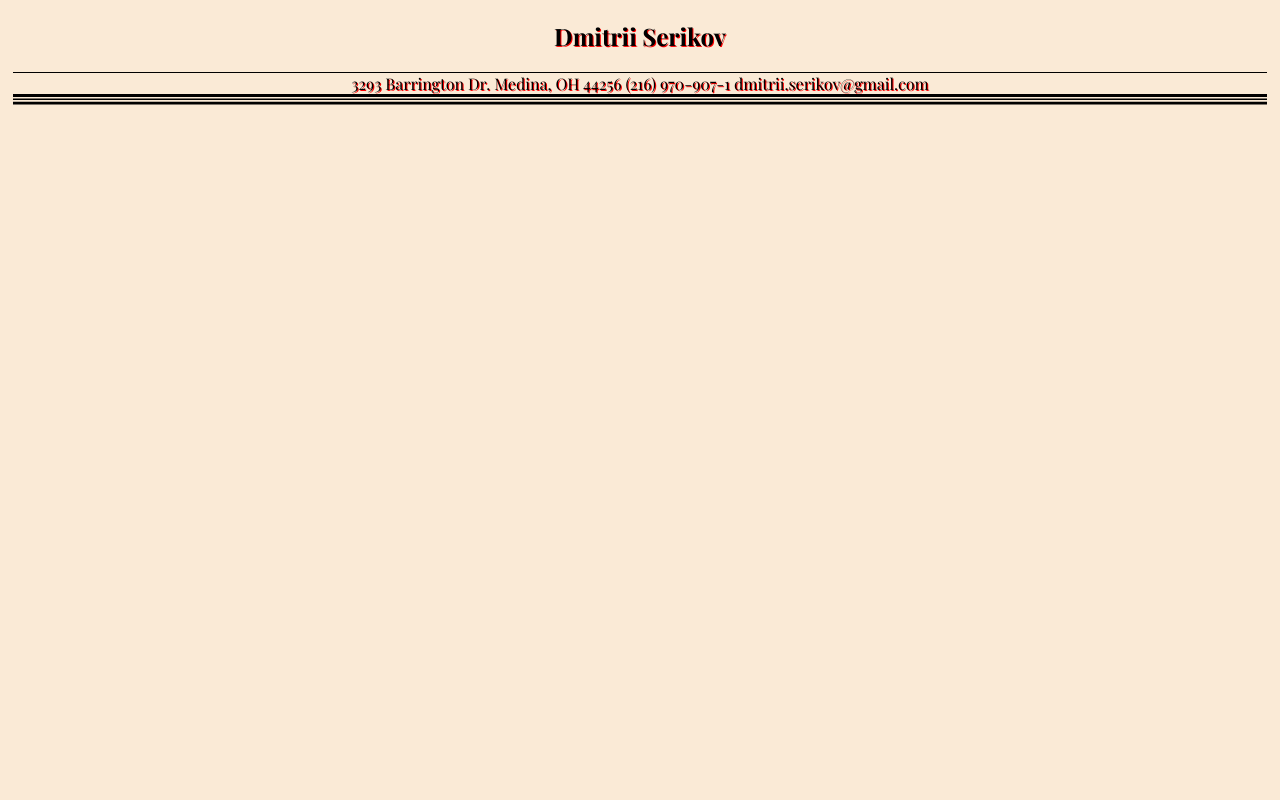
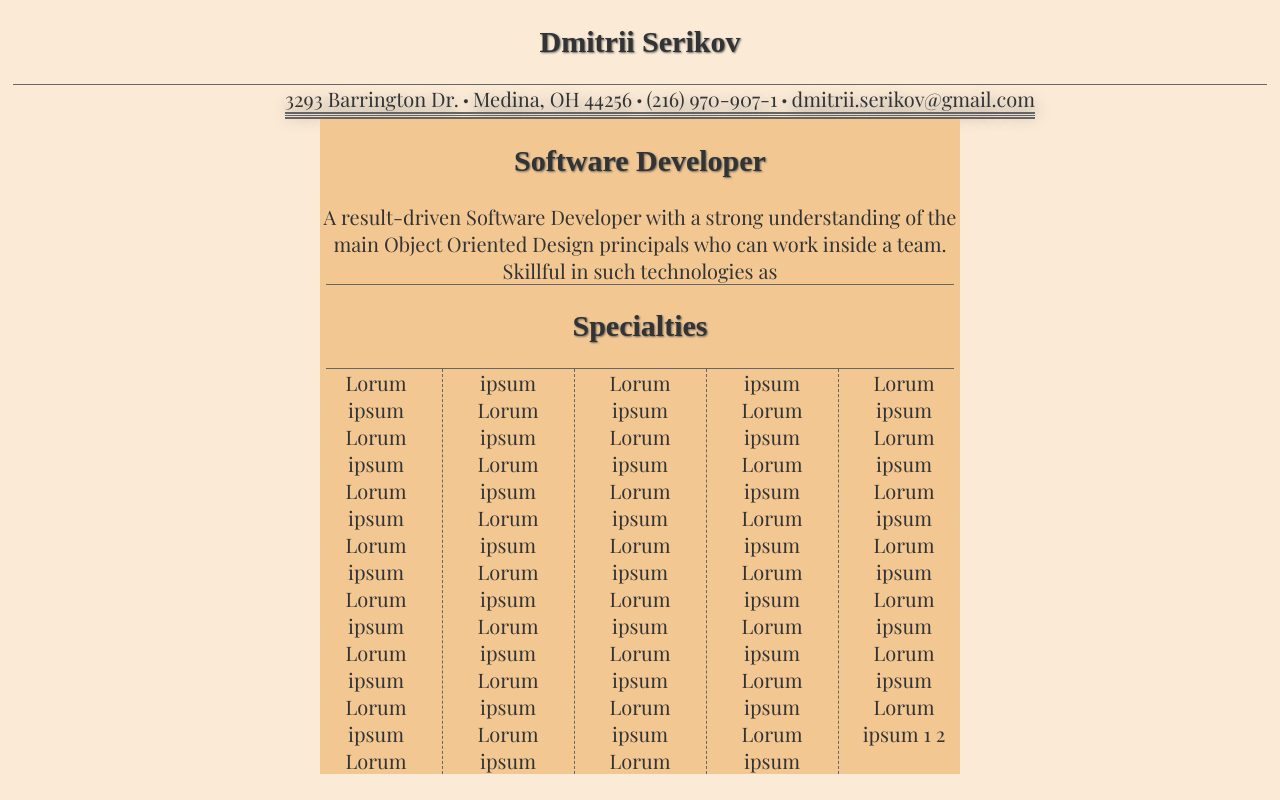
Before and after one commit to DmitriiSer/MyFirstPer, a website: page Resume/index.html in a window 1280 px wide. Drawn offline with nearby package versions, Linux system fonts and the light colour scheme; a web font is replaced by a local one.

Commit message:
Code improvements. Was experimenting with columns inside a div

```diff
--- a/Resume/index.html
+++ b/Resume/index.html
@@ -1,8 +1,8 @@
 <!DOCTYPE html>
 <html>
     <head>
-        <!--fonts-->
-        <link href='http://fonts.googleapis.com/css?family=Playfair+Display:400,700,900|Droid+Serif' rel='stylesheet' type='text/css'>
+        <!--meta-->
+        <meta charset="utf-8">
         <!--stylesheets-->
         <link rel="stylesheet" href="styles.css">
         <!--scripts-->
@@ -12,16 +12,28 @@
         <script src="scripts.js"></script>
     </head>
     <body>
-        <section class="heading">
+        <section id="heading">
             <h1>Dmitrii Serikov</h1>
             <hr>
-            <section class="address">
-                <div>3293 Barrington Dr.</div>
-                <div>Medina, OH 44256</div>
-                <div>(216) 970-907-1</div>
-                <div>dmitrii.serikov@gmail.com</div>
-            </section>
-            <hr class="triple">
+            <ul>
+                <li>3293 Barrington Dr.<i class="fa fa-certificate"></i></li>
+                <li>Medina, OH 44256<i class="fa fa-certificate"></i></li>
+                <li>(216) 970-907-1<i class="fa fa-certificate"></i></li>
+                <li>dmitrii.serikov@gmail.com</li>
+                <hr class="triple">
+            </ul>
         </section> <!--heading-->
+        <section id="objective">
+            <h1>Software Developer</h1>
+            A result-driven Software Developer with a strong understanding of the main Object Oriented Design principals who can work inside a team. Skillful in such technologies as
+            <hr>
+            <h2>Specialties</h2>
+            <hr>
+            <div class="columns">
+                Lorum ipsum Lorum ipsum Lorum ipsum Lorum ipsum Lorum ipsum Lorum ipsum Lorum ipsum Lorum ipsum Lorum ipsum Lorum ipsum Lorum ipsum Lorum ipsum Lorum ipsum Lorum ipsum Lorum ipsum Lorum ipsum Lorum ipsum Lorum ipsum Lorum ipsum Lorum ipsum Lorum ipsum Lorum ipsum Lorum ipsum Lorum ipsum Lorum ipsum Lorum ipsum Lorum ipsum Lorum ipsum Lorum ipsum Lorum ipsum Lorum ipsum Lorum ipsum Lorum ipsum Lorum ipsum Lorum ipsum Lorum ipsum Lorum ipsum
+                <tr>1</tr>
+                <tr>2</tr>
+            </div>
+        </section> <!--objective-->
     </body>
 </html>
--- a/Resume/sass/_base.scss
+++ /dev/null
@@ -1,32 +0,0 @@
-html, body {
-    margin: auto;
-    font-family: 'Playfair Display', serif;
-    text-align: center;
-    background-color: $backgroundColor;
-    text-shadow: 1px 1px red;
-}
-
-hr {
-    margin: auto;
-    width: 98%;
-    height: 1px;
-    background: $hrColor;
-    border-width: 0;
-/*    box-shadow: 4px 4px 0px gray;*/
-}
-hr.triple {
-    height: $hrTripleHeight;
-    box-shadow: 0px ($hrTripleHeight / 2) $backgroundColor, 0px $hrTripleHeight $hrColor, 0px ($hrTripleHeight * 1.5) $backgroundColor, 0px ($hrTripleHeight * 2.5) $hrColor;
-}
-.heading {
-    /*    display: block;*/
-}
-
-.address {
-    /*    display: block;*/
-    /*    float: left;*/
-}
-
-.address>div {
-    display: inline-block;
-}
--- /dev/null
+++ b/Resume/sass/_imports.scss
@@ -0,0 +1,12 @@
+@import "compass";
+//@import "compass/reset/utilities";
+@import "compass/css3/columns";
+@import "compass/typography/vertical_rhythm"
+@import "susy";
+
+//font imports
+@import url('http://fonts.googleapis.com/css?family=Playfair+Display:400,700,900|Droid+Serif');
+//icon imports
+@import url('http://maxcdn.bootstrapcdn.com/font-awesome/4.3.0/css/font-awesome.min.css');
+//
+@import "variables";
--- a/Resume/sass/_variables.scss
+++ b/Resume/sass/_variables.scss
@@ -1,6 +1,15 @@
+//fonts
+$fontHeaders: 'Droid Serif', serif;
+$fontPrimary: 'Playfair Display', serif;
 //colors
 $backgroundColor: #faead6;
-$hrColor: #000000;
+$textColor: #333;
+$textShadowColor: lighten($textColor, 20);
+$hrColor: $textShadowColor;
+$listItemHoverColor: rgba(166, 214, 230, 0.3);
 
 //measurements
-$hrTripleHeight: 3px;
+$hrTripleHeight: 2px;
+
+//compass default variables
+$base-font-size: 16px;
--- a/Resume/sass/styles.scss
+++ b/Resume/sass/styles.scss
@@ -1,5 +1,63 @@
-@import "compass";
-@import "susy";
+@import "imports";
 
-@import "variables";
-@import "base";
+html, body {
+    margin: auto;
+    font-family: $fontPrimary;
+    font-size: 62.5%;
+    text-align: center;
+    background-color: $backgroundColor;
+    color: $textColor;
+}
+#{headings()} {
+    font-family: $fontHeaders;
+    text-shadow: 1px 1px 2px $textShadowColor;
+}
+section {
+    font-family: $fontPrimary;
+    font-size: 2rem;
+}
+hr {
+    margin: auto;
+    width: 98%;
+    height: 1px;
+    background: $hrColor;
+    border-width: 0;
+}
+hr.triple {
+    height: $hrTripleHeight;
+    box-shadow: 0px ($hrTripleHeight / 2) $backgroundColor, 0px $hrTripleHeight $hrColor, 0px ($hrTripleHeight * 1.5) $backgroundColor, 0px ($hrTripleHeight * 2.5) $hrColor;
+}
+#heading {
+    ul {
+        display: inline-block;
+        margin: auto;
+        li {
+            display: inline;
+            float: left;
+            cursor: pointer;
+            text-shadow: 0px 8px 16px $textShadowColor;
+        }
+        li:hover {
+            background-color: $listItemHoverColor;
+        }
+        i {
+            vertical-align: middle;
+            font-size: 0.5rem;
+            margin: auto 0.5rem;
+            text-shadow: none;
+        }
+        hr {
+            width: 100%;
+        }
+    }
+}
+
+#objective {
+    display: inline-block;
+    background-color: darken($backgroundColor, 15);
+    width: 50%;
+    .columns {
+        @include column-count(5);
+        @include column-rule(1px, dashed, $hrColor);
+    }
+}
```
Also changed, not shown: Resume/styles.css.
